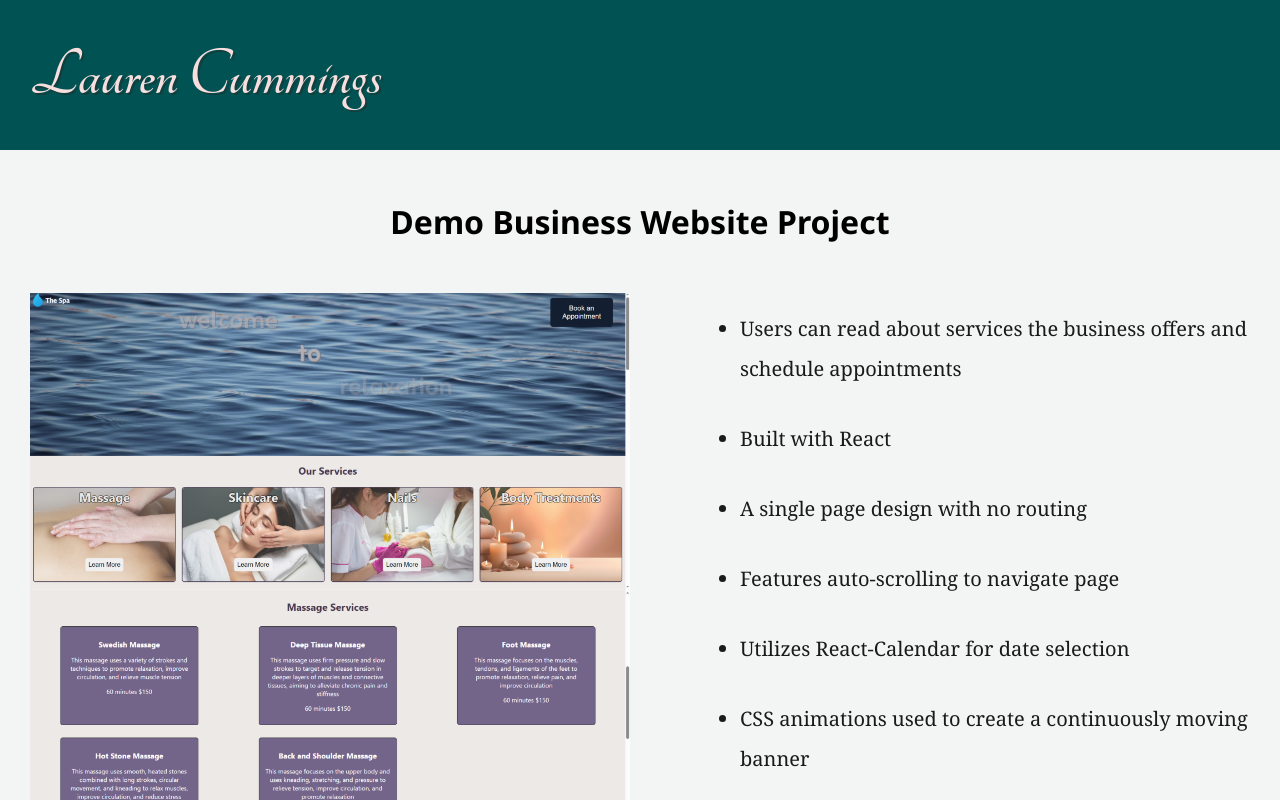
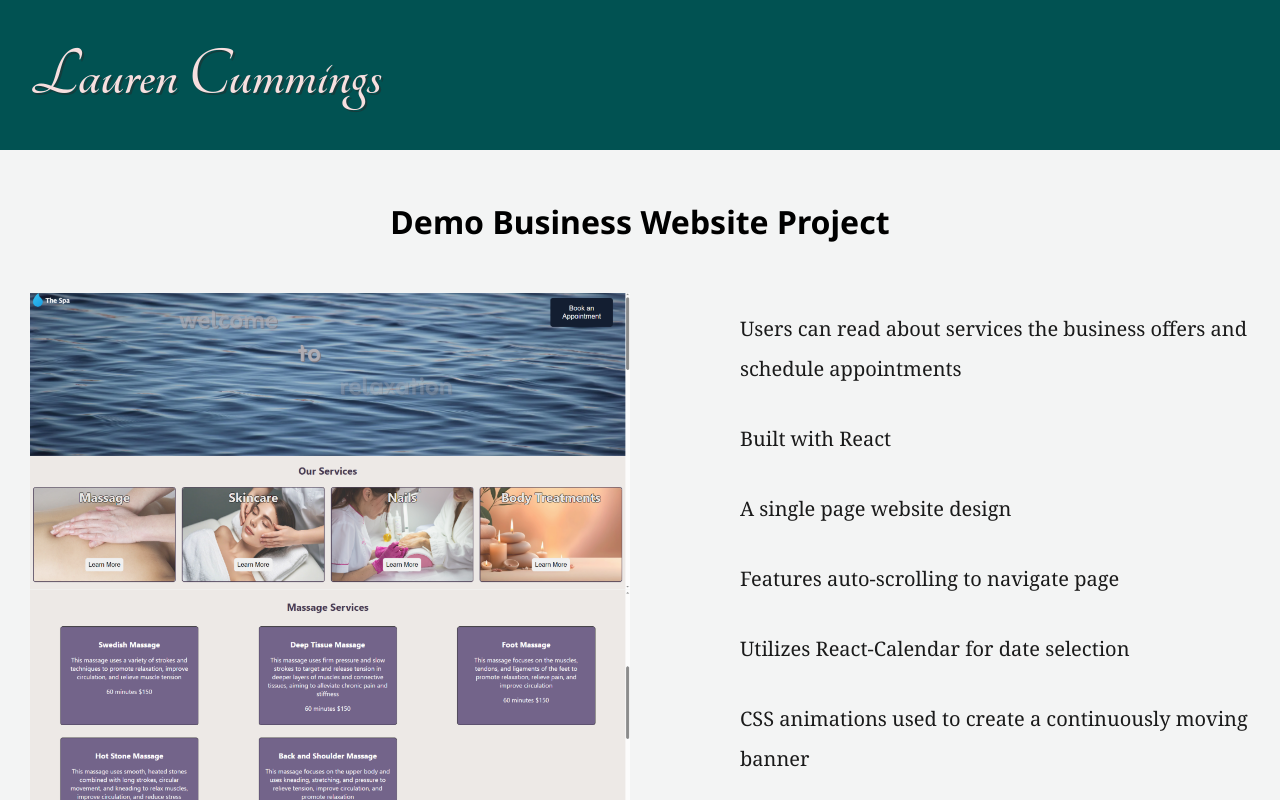
Before and after one commit to LaurenCummings/portfolio-project, a React (Vite) app: page /spa-project in a window 1280 px wide. Shown: the top 800 px of the page. Built offline with nearby package versions, Linux system fonts and the light colour scheme.

Commit message:
deleted bullet points from descriptions

```diff
--- a/src/css/Project.css
+++ b/src/css/Project.css
@@ -40,6 +40,7 @@
   color: rgb(26, 26, 26);
   max-width: 550px;
   line-height: 40px;
+  list-style-type: none;
 }
 
 @media (max-width: 900px) {
--- a/src/pages/SpaProject.jsx
+++ b/src/pages/SpaProject.jsx
@@ -16,7 +16,7 @@ function SpaProject() {
               appointments
             </li>
             <li>Built with React</li>
-            <li>A single page design with no routing</li>
+            <li>A single page website design</li>
             <li>Features auto-scrolling to navigate page</li>
             <li>Utilizes React-Calendar for date selection</li>
             <li>CSS animations used to create a continuously moving banner</li>
```
